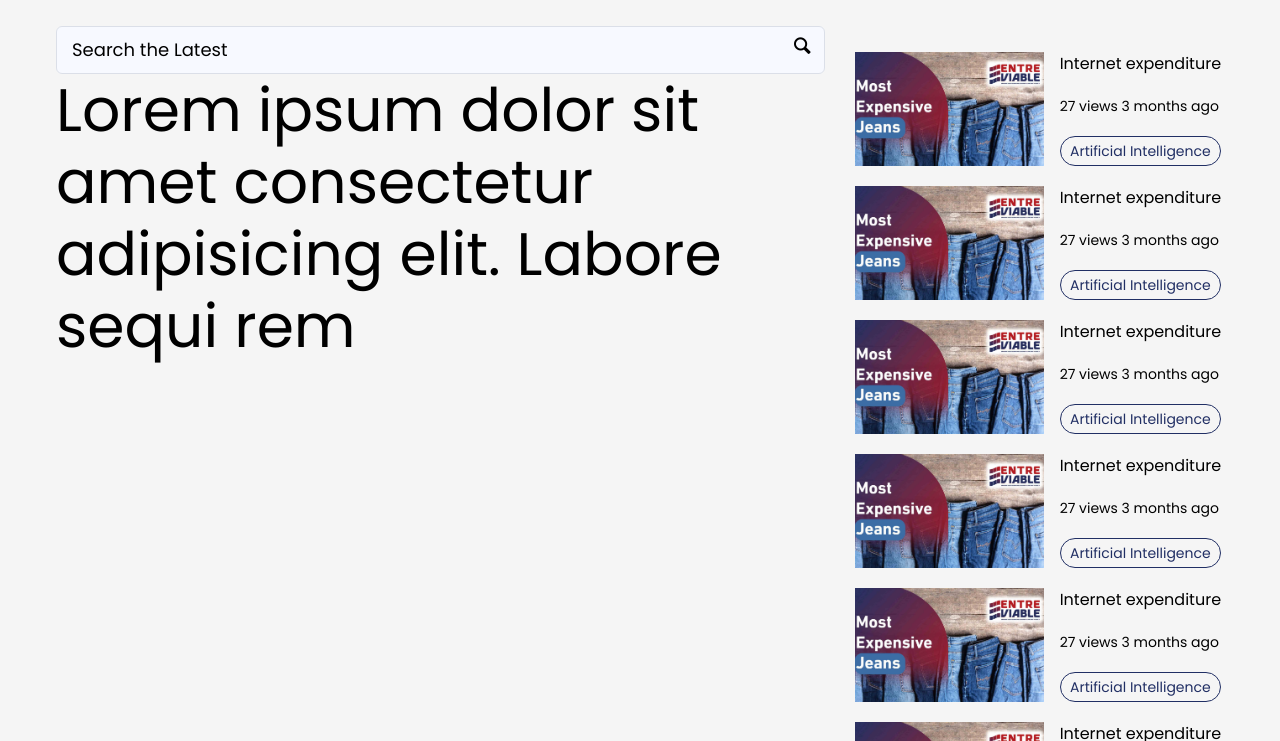
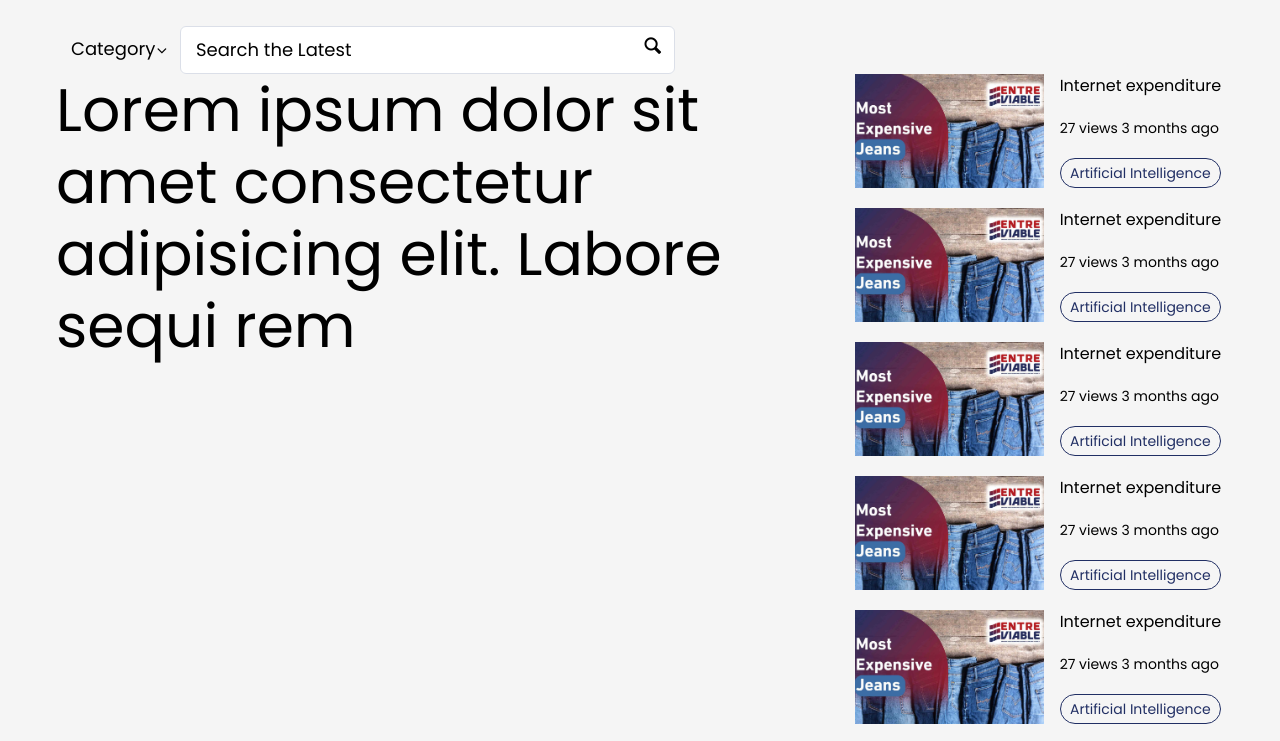
Before and after one commit to ahmmedsabbirbd/bootstrap-jquery-sass-projects-npm, a plain HTML site: page html/index.html in a window 1280 px wide. Shown: the part 68-809 px from the top of the page. Drawn offline with Linux system fonts and the light colour scheme.

Commit message:
search bar update

```diff
--- a/html/index.html
+++ b/html/index.html
@@ -36,7 +36,7 @@
         </div>
     </div><!-- /mobile-header -->
 
-    <header class="header stop stiky">
+    <header class="header stop sticky">
         <div class="navbar navbar-expand">
             <div class="container-fluid d-flex align-items-center justify-content-between">
                 <div class="navbar-header">
@@ -74,21 +74,40 @@
 
         <section class="main-section">
             <div class="container-fluid">
+                <div class="row">
+                    <div class="col-12">
+                        <div class="search-form__wrapper">
+                            <form action="#" class="search-form d-flex">
+                                <div class="category">
+                                    <select>
+                                        <option>Category</option>
+                                        <option>All</option>
+                                        <option>Category</option>
+                                        <option>Artificial Intelligence</option>
+                                        <option>Marketing</option>
+                                        <option>Sales</option>
+                                        <option>Business</option>
+                                        <option>Technology</option>
+                                        <option>Food</option>
+                                        <option>Education</option>
+                                        <option>Fintech</option>
+                                        <option>Social</option>
+                                    </select>
+                                </div>
+
+                                <div class="form-group">
+                                    <input type="search" class="search" placeholder="Search the Latest">
+                                    <button type="submit"><i class="icon-search"></i></button>
+                                </div>
+                            </form>
+                        </div>
+                    </div>
+                </div>
                 <div class="row" data-sticky_parent>
                     <div class="col-xl-8" data-sticky_column>
                         <main class="main-content">
-                            <div class="search-form__wrapper">
 
-                                <form action="#" class="search-form">
-                                    <div class="form-group">
-                                        <input type="search" class="search" placeholder="Search the Latest">
-                                        <button type="submit"><i class="icon-search"></i></button>
-                                    </div>
-                                </form>
-                            </div>
                             <h1>Lorem ipsum dolor sit amet consectetur adipisicing elit. Labore sequi rem</h1>
-
-
                         </main>
                     </div>
 
--- a/sass/style.scss
+++ b/sass/style.scss
@@ -93,7 +93,7 @@ select, textarea {
 	line-height: 26px !important;
 	border-radius: 6px !important;
 	padding: 10px 15px !important;
-	background: #F7F9FF !important;
+	background: $white !important;
 	border: 1px solid #DBDFE8 !important;
 	@include appearance;
 	@include transition(all 0.3s ease);
@@ -220,7 +220,7 @@ select, textarea {
 /***********************************
 HEADER STYLES
 ***********************************/
-.scroll-down .header:not(.stiky) {
+.scroll-down .header:not(.sticky) {
     @include transform(translate3d(0, -100%, 0));
 }
 
@@ -452,7 +452,31 @@ MAIN STYLES
 
 .search-form {
 
+	&__wrapper {
+		max-width: 53%;
+	}
+
+	.category {
+		position: relative;
+
+		&:after {
+			top: 12px;
+			right: 13px;
+			content: "";
+			position: absolute;
+			font-family: "entreviable";
+		}
+
+		select {
+			max-width: 155px;
+			border: 0 !important;
+			background-color: transparent !important;
+		}
+
+	}
+
 	.form-group {
+		width: 100%;
 		margin-bottom: 0;
 		position: relative;
 
```
Also changed, not shown: style.css.
